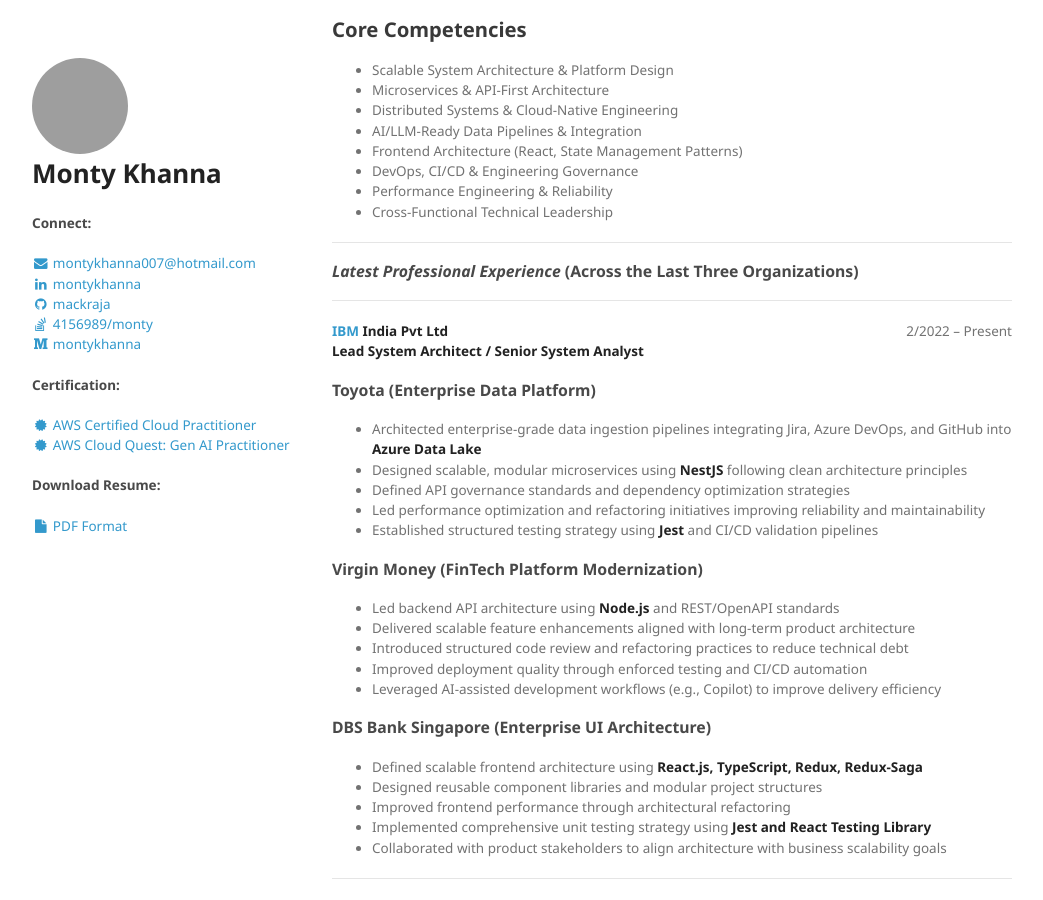
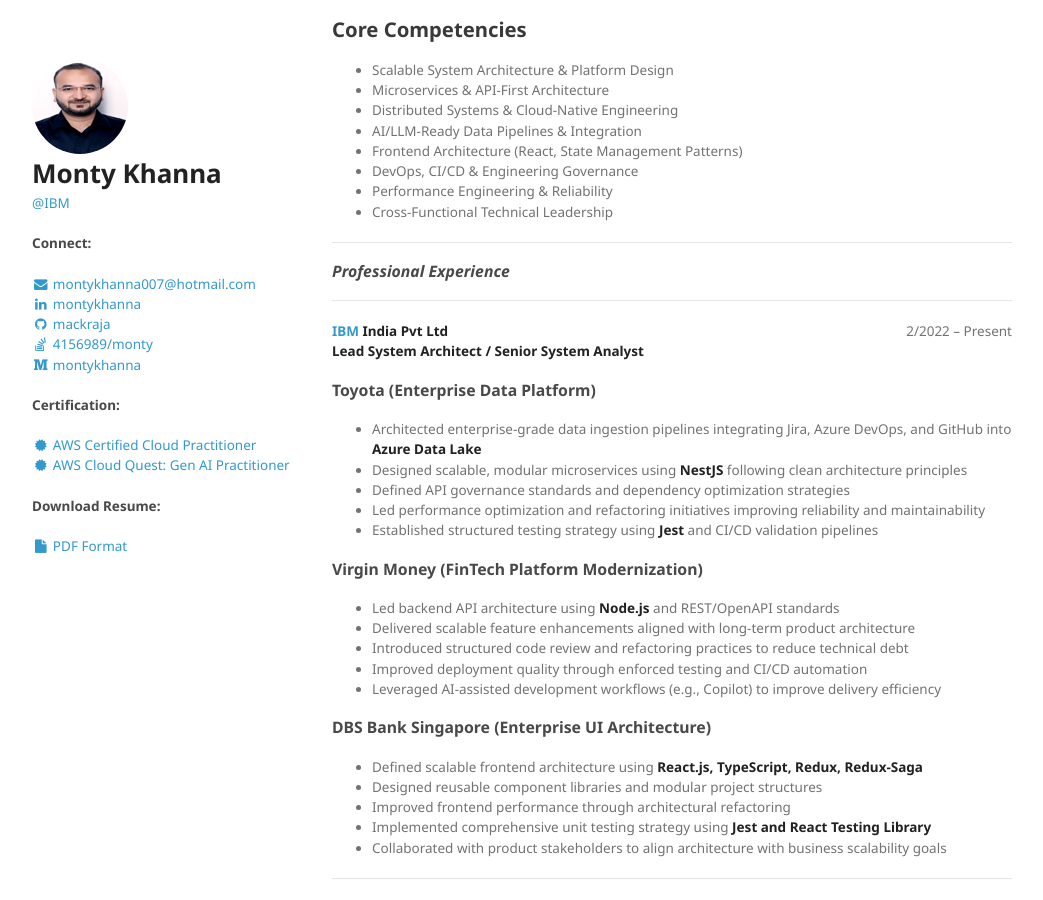
Before and after one commit to mackraja/mackraja.github.io, a Jekyll site: the page built from index.md, in a window 1280 px wide and 900 px high, scrolled down 314 px. Shown: the whole window, without its empty margins (118-1161 px from the left). Built offline with Jekyll 4.4.1, drawn with Linux system fonts in a browser that asks for light colours.

Commit message:
Update owner avatar and job title, and refine professional experience section

```diff
--- a/_config.yml
+++ b/_config.yml
@@ -19,9 +19,9 @@
 #
 owner:
   name: Monty Khanna
-  avatar: monty_pic_1.png
-  job: # "<a href=\"https://www.ibm.com/in-en/\" target=\"_blank\">@IBM</a>"
-  bio: # "<b>11 years</b> of experience in software development integration of web based application.
+  avatar: monty_96.png
+  job: "<a href=\"https://www.ibm.com/in-en/\" target=\"_blank\">@IBM</a>"
+  bio: # "<b>14 years</b> of experience in software development integration of web based application.
 
 # Excellent knowledge and experience of Nodejs, Reactjs (Classes, Hooks), Typescript, Redux, Saga, Redux-Form, Hapijs, Swagger, Sequelizejs, ReactStrap, semantic-ui, Material-ui, Ant Designs, AngularJs, Mysql/Postgresql/Mssql/MongoDb"
   email: montykhanna007@hotmail.com
--- a/index.md
+++ b/index.md
@@ -24,7 +24,7 @@
 
 ---
 
-### _Latest Professional Experience_ (Across the Last Three Organizations)
+### _Professional Experience_
 ---
 
 <span style="float: right">2/2022 – Present</span>
```
Also changed, not shown: img/monty_96.png (added).
